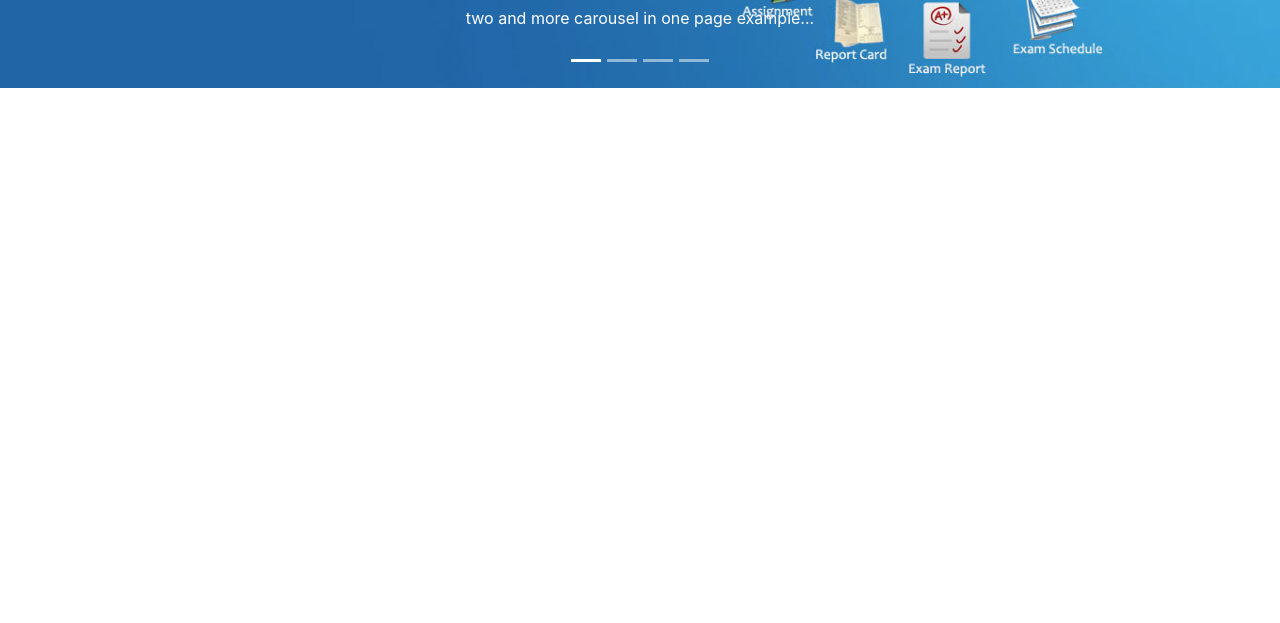
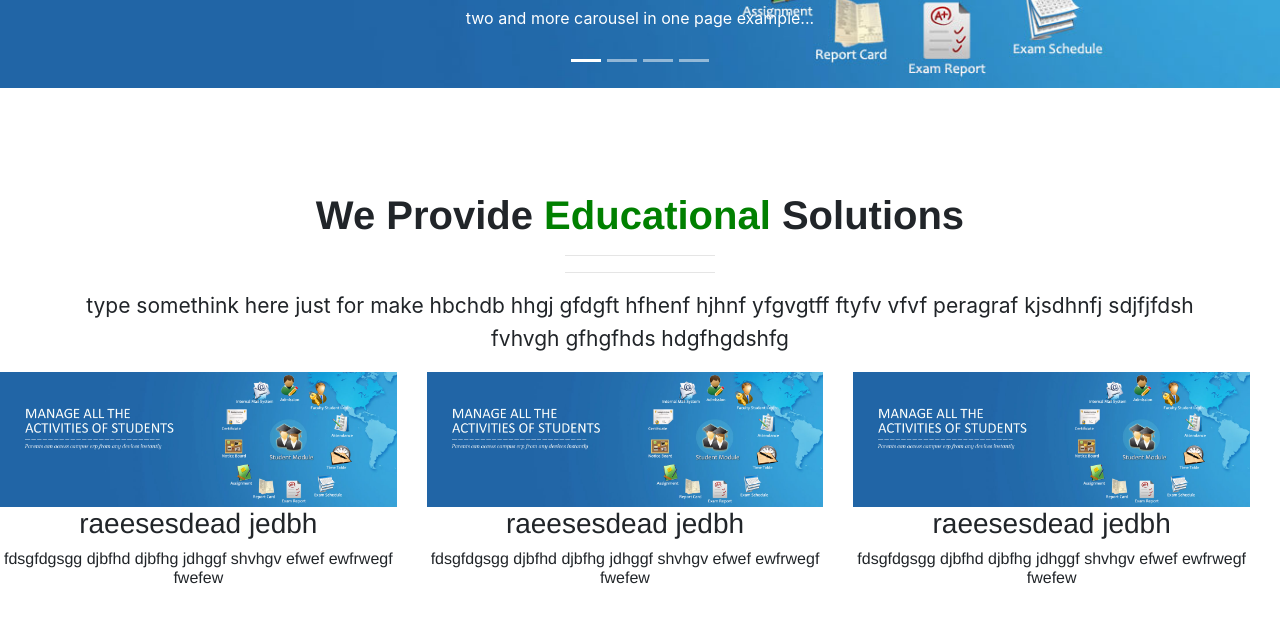
Before and after one commit to sirajhassni/School-M, a PHP site: page / in a window 1280 px wide. Shown: the part 389-1012 px from the top of the page. Run offline with PHP 8.4, Linux system fonts and the light colour scheme; some libraries are stand-ins or nearby versions.

Commit message:
i am raees

```diff
--- a/index.php
+++ b/index.php
@@ -68,6 +68,57 @@ include_once 'includes/navbar.php';
 
 <div class="our-features-section">
 
+<div class="Main-Container">
+
+        <div class="Heading">
+            <h1>We Provide <span>Educational</span> Solutions</h1>
+        </div>
+
+        <div class="for-hr">
+        <hr>
+        <hr>
+        </div>
+
+        <div class="Pragraf">
+            <p>type somethink here just for make hbchdb hhgj gfdgft hfhenf hjhnf
+            yfgvgtff ftyfv vfvf peragraf  kjsdhnfj sdjfjfdsh fvhvgh gfhgfhds hdgfhgdshfg</p>
+        </div>
+
+
+
+        <div class="row" style="width:100%">
+
+
+  <div class="col-md-4 img" style="text-align: center;" >
+      <img src="imgs/banner-2.jpg" height="300px" width="430px;"  alt="">
+      <h3>raeesesdead jedbh</h3>
+      <h6>fdsgfdgsgg djbfhd djbfhg jdhggf shvhgv efwef ewfrwegf fwefew </h6>
+  </div>
+
+
+  <div class="col-md-4 img" style="text-align: center;" >
+    <img src="imgs/banner-2.jpg" height="300px" width="430px;" alt="">
+    <h3>raeesesdead jedbh</h3>
+    <h6>fdsgfdgsgg djbfhd djbfhg jdhggf shvhgv efwef ewfrwegf fwefew </h6>
+</div>
+
+
+
+<div class="col-md-4 img" style="text-align: center;">
+  <img src="imgs/banner-2.jpg" height="300px" width="450px;" alt="">
+  <h3>raeesesdead jedbh</h3>
+  <h6>fdsgfdgsgg djbfhd djbfhg jdhggf shvhgv efwef ewfrwegf fwefew </h6>
+</div>
+
+
+</div>
+
+
+
+
+
+    </div>
+
 </div>
 
 <?php
--- a/source/css/app.css
+++ b/source/css/app.css
@@ -48,3 +48,56 @@ body {
 .social-icons ul li {
   list-style: none;
 }
+
+
+.Main-Container{
+  /* background-color: aqua; */
+  height: 700px;
+  width: 100%;
+
+position: absolute;
+}
+
+.heading{
+  text-align: center;
+  margin-top: 55px;
+}
+
+.heading h1{
+  font-size: 40px;
+  font-weight: bolder;
+  /* background-color: honeydew; */
+}
+
+.heading h1 span{
+  color: green;
+}
+
+
+.for-hr hr{
+  width: 150px;
+}
+
+.Pragraf{
+  text-align: center;
+}
+
+.Pragraf p{
+  font-size: 21px;
+  /* background-color: honeydew; */
+  margin-right: 80px;
+  margin-left: 80px;
+}
+
+.for-image{
+  /* background-color: whitesmoke; */
+  margin-top: 130px;
+  height: 350px;
+  width: 100%;
+  position: absolute;
+}
+
+.row{
+  /* background-color: violet; */
+  height: 300px;
+}
```
